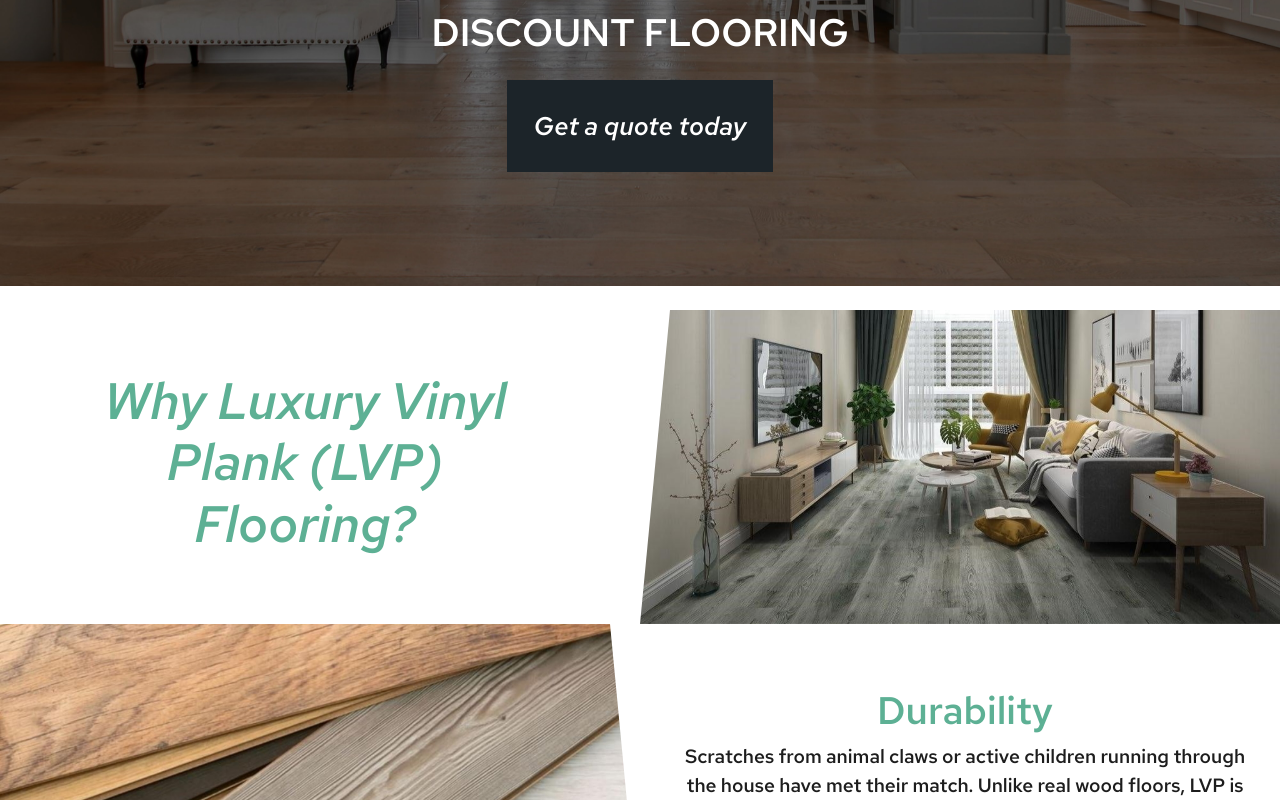
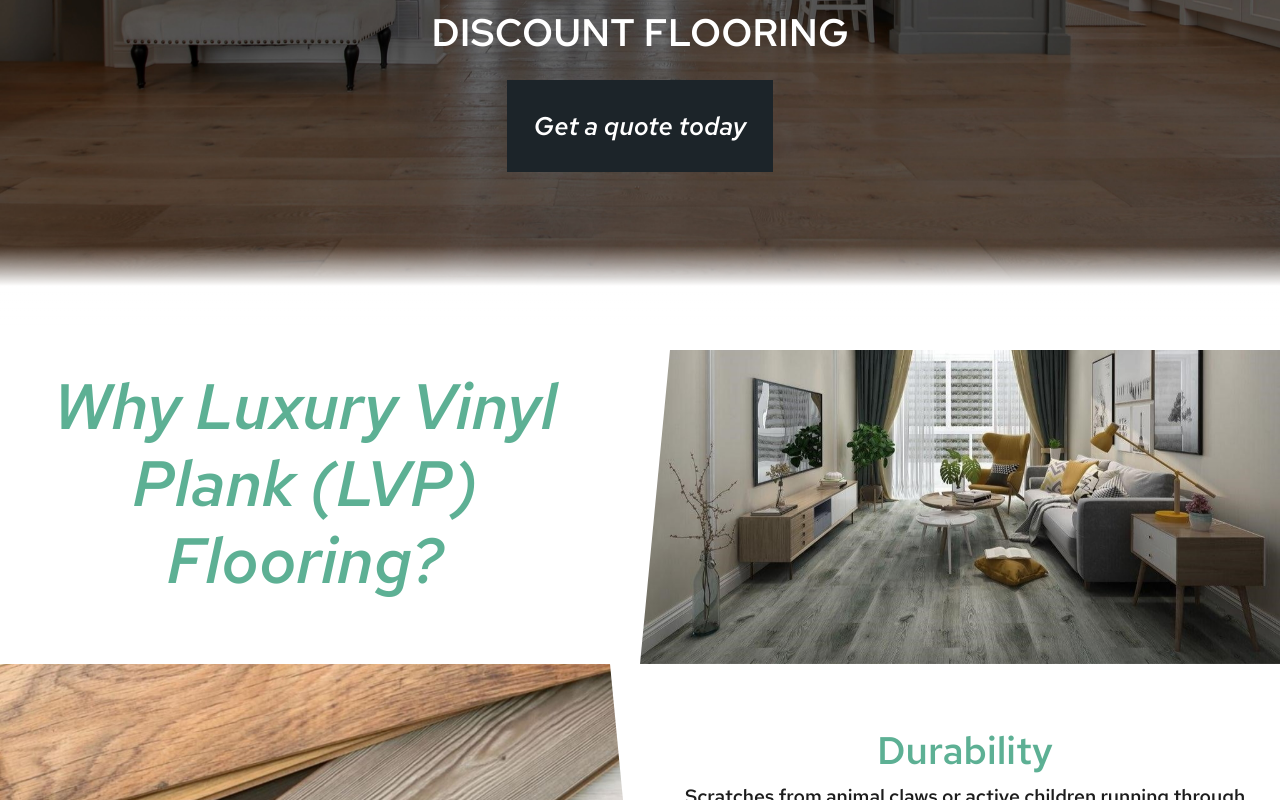
Before and after one commit to rmbass3/overstock_app, a React (Create React App) app: page / in a window 1280 px wide. Shown: the part 514-1314 px from the top of the page. Built offline with nearby package versions, Linux system fonts and the light colour scheme.

Commit message:
Fade transition to home

```diff
--- a/src/App.css
+++ b/src/App.css
@@ -132,6 +132,16 @@
   border-color: var(--charcoal)
 }
 
+.gradient-trans {
+  background: linear-gradient(180deg, rgba(255, 255, 255, 0) 0%, rgba(255,255,255,1) 50%, rgba(255, 255, 255, 0) 100%);
+  width: 100%;
+  height: 80px;
+  position: relative;
+  z-index: 1;
+  margin-top: -40px;
+}
+
+
 /* Home Transition */
 
 
@@ -150,9 +160,10 @@
 .home-trans1 .trans1-title {
   color: var(--logo-color);
   font-family: RedHatItalics;
-  font-size: clamp(30px, 4vw, 60px);
+  font-size: clamp(30px, 5vw, 70px);
   text-align: center;
   white-space: nowrap;
+  margin-bottom: 45px;
 }
 
 .home-trans1 .trans1-text {
@@ -299,6 +310,7 @@
   font-size: clamp(4px, 2vw, 24px);
 }
 
+
 /* Breakpoints */
 
 /* Extra small devices (phones, 600px and down) */
--- a/src/components/Home.js
+++ b/src/components/Home.js
@@ -36,6 +36,7 @@ function Home(props) {
           </div>
         </div>
       </ParallaxBanner>
+      <div className="gradient-trans" />
     </div>
   )
 }
```
